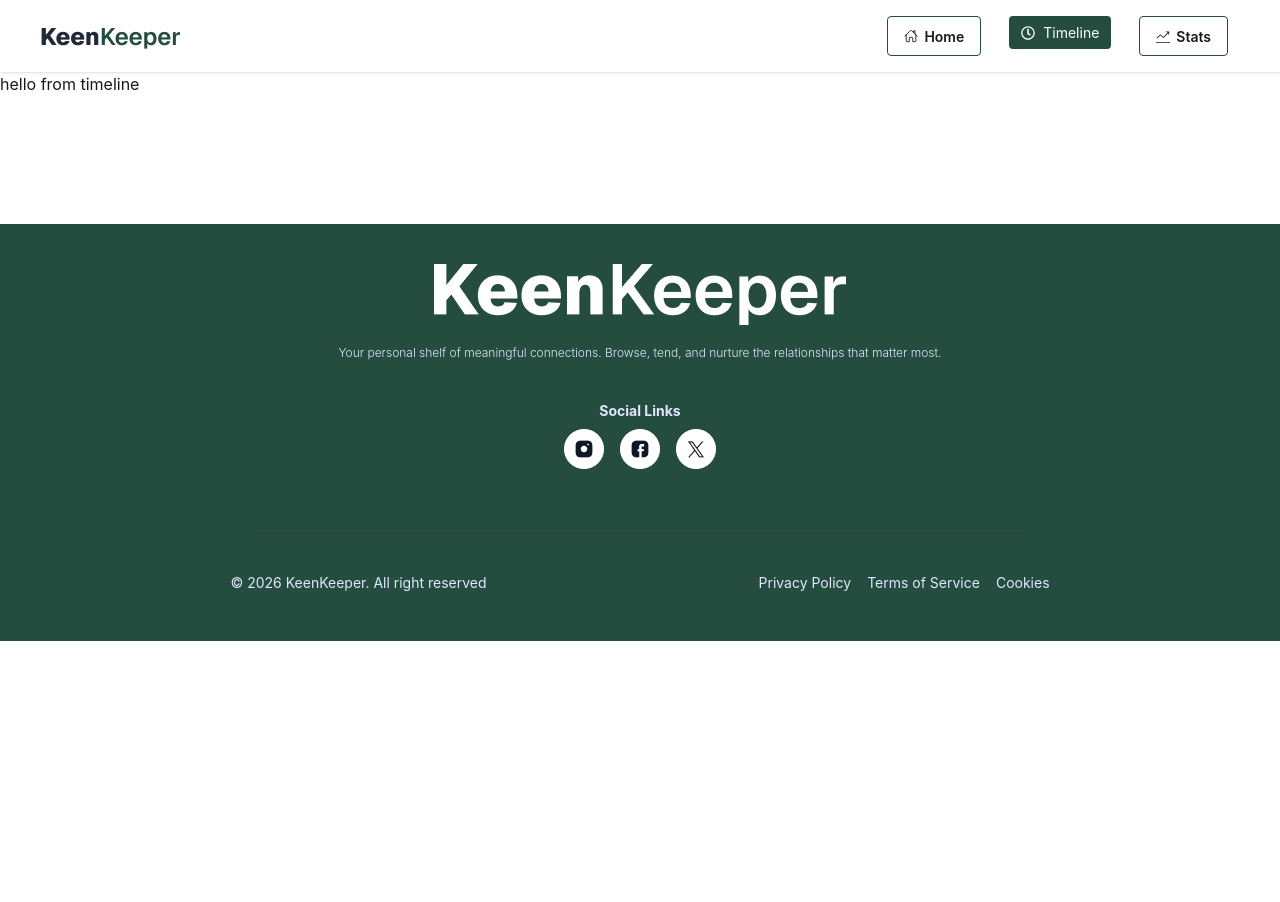
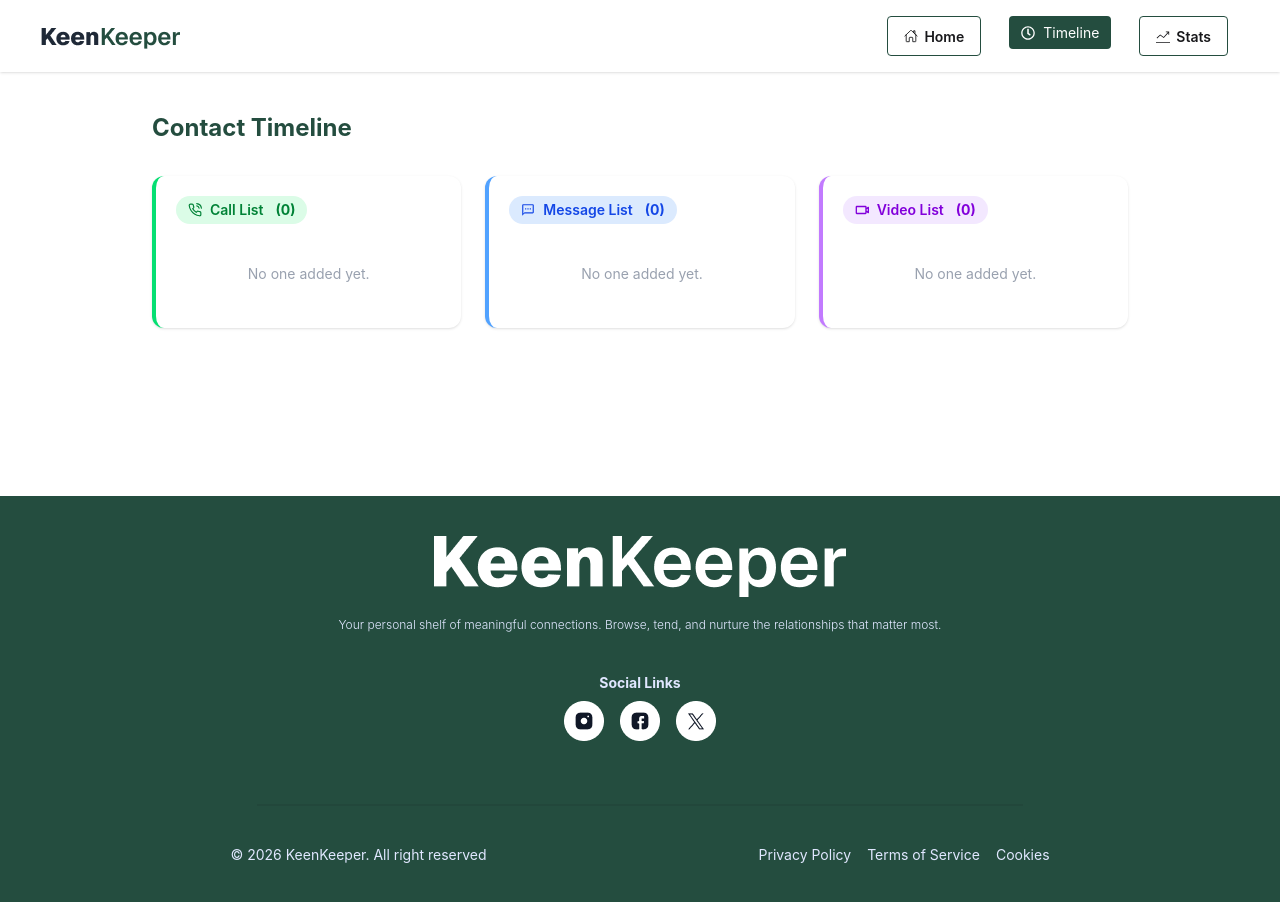
Before and after one commit to areenatanim/Assignment-070, a React (Vite) app: page /timeline in a window 1280 px wide. Shown: the top 902 px of the page. Before the commit the page ends 800 px from the top, so only its background shows below. Built offline with nearby package versions, Linux system fonts and the light colour scheme.

Commit message:
stats added

```diff
--- a/package.json
+++ b/package.json
@@ -15,6 +15,7 @@
     "react-dom": "^19.2.6",
     "react-icons": "^5.6.0",
     "react-router": "^8.0.1",
+    "recharts": "^3.9.0",
     "tailwindcss": "^4.3.1"
   },
   "devDependencies": {
--- a/src/Pages/Stats/Stats.jsx
+++ b/src/Pages/Stats/Stats.jsx
@@ -1,10 +1,77 @@
+import { FriendContext } from "../../context/FriendContext";
+import { useContext } from "react";
+import {
+    BarChart,
+    Bar,
+    XAxis,
+    YAxis,
+    Tooltip,
+    ResponsiveContainer,
+    Cell,
+    PieChart,
+    Pie,
+    Legend,
+} from "recharts";
 
-const Stats = () => {
+
+const ContactChart = () => {
+    const { callList, massageList, videoList } = useContext(FriendContext);
+
+    // shape your data into what recharts expects: array of objects
+    const data = [
+        { name: "Calls", count: callList?.length ?? 0, color: "#22c55e" },
+        { name: "Messages", count: massageList?.length ?? 0, color: "#3b82f6" },
+        { name: "Videos", count: videoList?.length ?? 0, color: "#a855f7" },
+    ];
+
     return (
-        <div>
-            <h2>hello from stats page </h2>
+        <div className="bg-white rounded-xl shadow-sm p-6">
+            <h2 className="text-lg font-bold text-[#244D3F] mb-6">
+                Contact Overview
+            </h2>
+
+            {/* BAR CHART */}
+            <ResponsiveContainer width="100%" height={250}>
+                <BarChart data={data} barCategoryGap="40%">
+                    <XAxis
+                        dataKey="name"
+                        tick={{ fontSize: 12, fill: "#9ca3af" }}
+                        axisLine={false}
+                        tickLine={false}
+                    />
+                    <YAxis
+                        allowDecimals={false}
+                        tick={{ fontSize: 12, fill: "#9ca3af" }}
+                        axisLine={false}
+                        tickLine={false}
+                    />
+                    <Tooltip
+                        cursor={{ fill: "#f3f4f6" }}
+                        content={({ active, payload }) => {
+                            if (active && payload && payload.length) {
+                                return (
+                                    <div className="bg-white border border-gray-100 shadow rounded-lg px-3 py-2 text-sm">
+                                        <p className="font-semibold text-gray-700">
+                                            {payload[0].payload.name}
+                                        </p>
+                                        <p className="text-gray-500">
+                                            {payload[0].value} friends
+                                        </p>
+                                    </div>
+                                );
+                            }
+                            return null;
+                        }}
+                    />
+                    <Bar dataKey="count" radius={[6, 6, 0, 0]}>
+                        {data.map((entry) => (
+                            <Cell key={entry.name} fill={entry.color} />
+                        ))}
+                    </Bar>
+                </BarChart>
+            </ResponsiveContainer>
         </div>
     );
 };
 
-export default Stats;
+export default ContactChart;
--- a/src/Pages/Timeline/Timeline.jsx
+++ b/src/Pages/Timeline/Timeline.jsx
@@ -1,11 +1,98 @@
+import { useContext } from "react";
+import { FiPhoneCall } from "react-icons/fi";
+import { MdOutlineTextsms } from "react-icons/md";
+import { PiVideoCameraBold } from "react-icons/pi";
+import { FriendContext } from "../../context/FriendContext";
 
+const ContactCards = () => {
+    const { callList, massageList, videoList } = useContext(FriendContext);
 
-const Timeline = () => {
+    const sections = [
+        {
+            title: "Call List",
+            icon: <FiPhoneCall />,
+            list: callList,
+            color: "bg-green-100 text-green-700",
+            border: "border-green-400",
+        },
+        {
+            title: "Message List",
+            icon: <MdOutlineTextsms />,
+            list: massageList,
+            color: "bg-blue-100 text-blue-700",
+            border: "border-blue-400",
+        },
+        {
+            title: "Video List",
+            icon: <PiVideoCameraBold />,
+            list: videoList,
+            color: "bg-purple-100 text-purple-700",
+            border: "border-purple-400",
+        },
+    ];
+
     return (
-        <div>
-            <h1>hello from timeline</h1>
+        <div className="max-w-5xl mx-auto px-6 py-10">
+            <h1 className="text-2xl font-bold text-[#244D3F] mb-8">
+                Contact Timeline
+            </h1>
+
+            <div className="grid grid-cols-1 md:grid-cols-3 gap-6">
+                {sections.map((section) => (
+                    <div key={section.title} className={`rounded-xl border-l-4 ${section.border} bg-white shadow-sm p-5`}>
+
+                        {/* section header */}
+                        <div className={`inline-flex items-center gap-2 text-sm font-semibold px-3 py-1 rounded-full mb-4 ${section.color}`}>
+                            {section.icon}
+                            {section.title}
+                            <span className="ml-1 font-bold">({section.list?.length ?? 0})</span>
+                        </div>
+
+                        {/* cards */}
+                        {section.list?.length === 0 || !section.list ? (
+                            <p className="text-sm text-gray-400 text-center py-6">
+                                No one added yet.
+                            </p>
+                        ) : (
+                            <ul className="flex flex-col gap-3">
+                                {section.list.map((friend) => (
+                                    <li
+                                        key={friend.id}
+                                        className="flex items-center gap-3 p-3 rounded-lg bg-gray-50 border border-gray-100"
+                                    >
+                                        <img
+                                            src={friend.picture}
+                                            alt={friend.name}
+                                            className="w-10 h-10 rounded-full object-cover"
+                                        />
+                                        <div>
+                                            <p className="text-sm font-semibold text-gray-800">
+                                                {friend.name}
+                                            </p>
+                                            <p className="text-xs text-gray-400">
+                                                {friend.days_since_contact}d ago
+                                            </p>
+                                        </div>
+                                        <div
+                                            className={`ml-auto text-[10px] font-bold px-2 py-0.5 rounded-full text-white
+                                                ${friend.status === "overdue"
+                                                    ? "bg-red-500"
+                                                    : friend.status === "almost due"
+                                                        ? "bg-orange-400"
+                                                        : "bg-[#244D3F]"
+                                                }`}
+                                        >
+                                            {friend.status}
+                                        </div>
+                                    </li>
+                                ))}
+                            </ul>
+                        )}
+                    </div>
+                ))}
+            </div>
         </div>
     );
 };
 
-export default Timeline;
+export default ContactCards;
--- a/src/components/FriendsCard/FriendsCard.jsx
+++ b/src/components/FriendsCard/FriendsCard.jsx
@@ -19,7 +19,7 @@ const FriendsCard = () => {
 
     });
 
-    const { handelCall } = useContext(FriendContext);
+    const { handelCall, handelMassage, handelVideo } = useContext(FriendContext);
     return (
         <div>
 
@@ -113,18 +113,21 @@ const FriendsCard = () => {
                             <p className="text-xs text-gray-400">Connect every <span className="font-bold text-[1rem] text-neutral">{rightFriend.days_since_contact} days</span></p>
                         </div>
                         <div className="rounded-xl border-gray-200 my-1.5 bg-white shadow-xl p-8 flex justify-around items-center">
-                            {/* <Link></Link> */}
                             <button
-                                onClick={handelCall(rightFriend)}
+                                onClick={() => handelCall(rightFriend)}
                                 className="btn flex flex-col p-7">
-                                <div className="">  <FiPhoneCall />
-                                </div>
+                                <FiPhoneCall />
+
                                 Call</button>
-                            <button className="btn flex flex-col p-7">
-                                <div><MdOutlineTextsms /></div>
+                            <button
+                                onClick={() => handelMassage(rightFriend)}
+                                className="btn flex flex-col p-7">
+                                <MdOutlineTextsms />
                                 massage</button>
-                            <button className="btn p-7  flex flex-col">
-                                <div><PiVideoCameraBold /></div>
+                            <button
+                                onClick={() => handelVideo(rightFriend)}
+                                className="btn p-7  flex flex-col">
+                                <PiVideoCameraBold />
 
                                 <p className="font-bold">Video</p>
                             </button>
--- a/src/context/FriendContext.jsx
+++ b/src/context/FriendContext.jsx
@@ -5,11 +5,15 @@ export const FriendContext = createContext();
 
 
 const FriendProps = ({ children }) => {
-    const [callList, setCallList] = useState();
+    const [callList, setCallList] = useState([]);
+    const [massageList, setMassageList] = useState([]);
+    const [videoList, setVideoList] = useState([]);
 
     const handelCall = (currentCall) => {
 
-        const isExist = callList.find((calls) => calls.id === currentCall.id);
+        const isExist =
+            callList.find(
+                (calls) => { return (calls.id === currentCall.id) });
         if (isExist) {
             alert("the friend in call list");
             return;
@@ -19,10 +23,44 @@ const FriendProps = ({ children }) => {
             alert(`${currentCall.name} is added in the call List`)
         }
     }
+    const handelMassage = (currentMassage) => {
+
+        const isExist =
+            massageList.find(
+                (massage) => { return (massage.id === currentMassage.id) });
+        if (isExist) {
+            alert("the friend in massage list");
+            return;
+        }
+        else {
+            setMassageList([...massageList, currentMassage]);
+            alert(`${currentMassage.name} is added in the massage List`)
+        }
+    }
+    const handelVideo = (currentVideo) => {
+
+        const isExist =
+            videoList.find(
+                (video) => { return (video.id === currentVideo.id) });
+        if (isExist) {
+            alert("the friend in video list");
+            return;
+        }
+        else {
+            setVideoList([...videoList, currentVideo]);
+            alert(`${currentVideo.name} is added in the video List`)
+        }
+    }
     const data = {
         callList,
         setCallList,
         handelCall,
+        massageList,
+        setMassageList,
+        handelMassage,
+        videoList,
+        setVideoList,
+        handelVideo,
 
     }
     return (
--- a/src/main.jsx
+++ b/src/main.jsx
@@ -42,7 +42,7 @@ const router = createBrowserRouter([
 createRoot(document.getElementById('root')).render(
   <StrictMode>
     <FriendProps>
-      <RouterProvider router={router} />
+      <RouterProvider router={router}></RouterProvider>
     </FriendProps>
 
   </StrictMode>,
```
Also changed, not shown: 1 other file (tests, documents, lock files or other folders).
